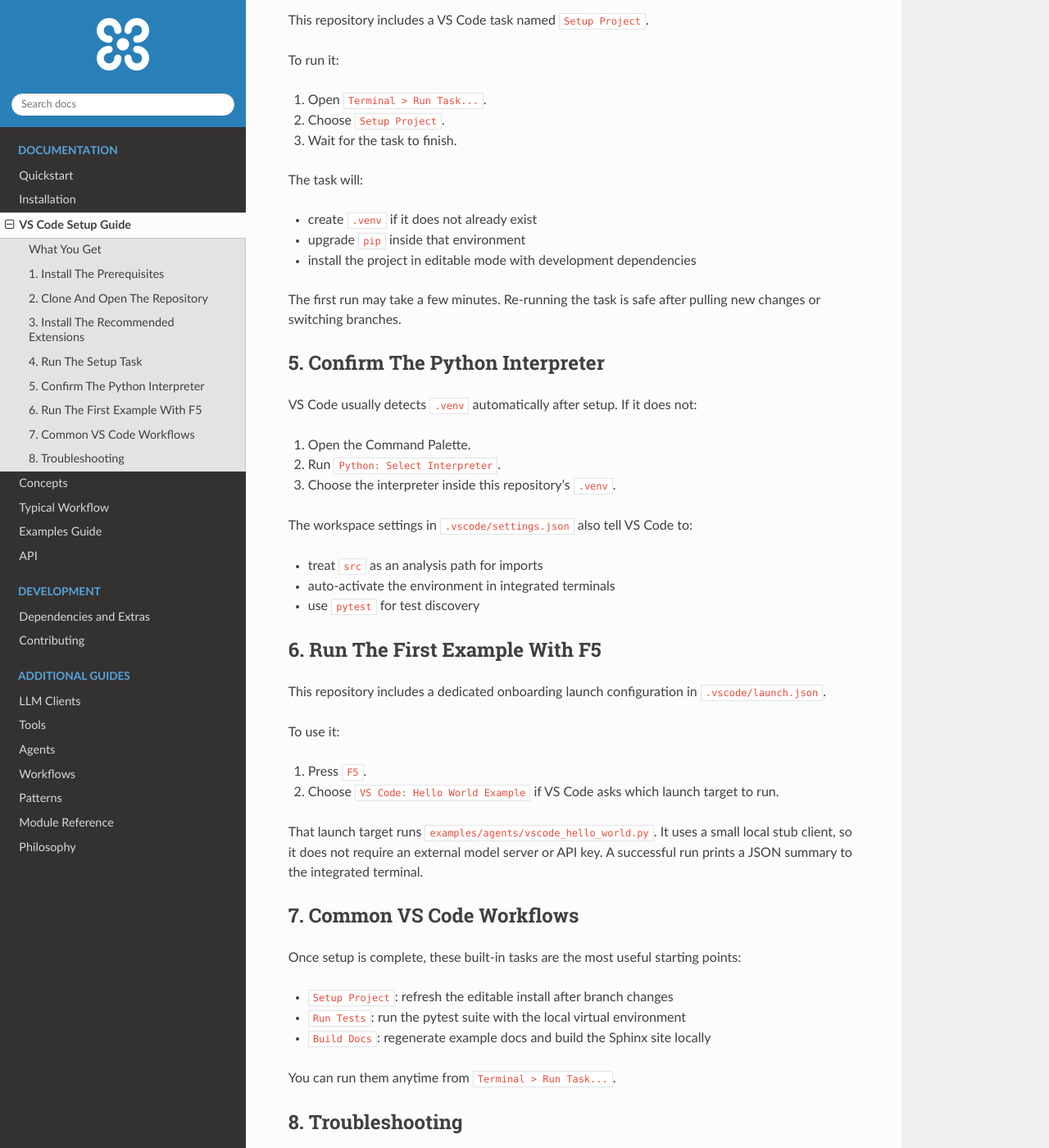
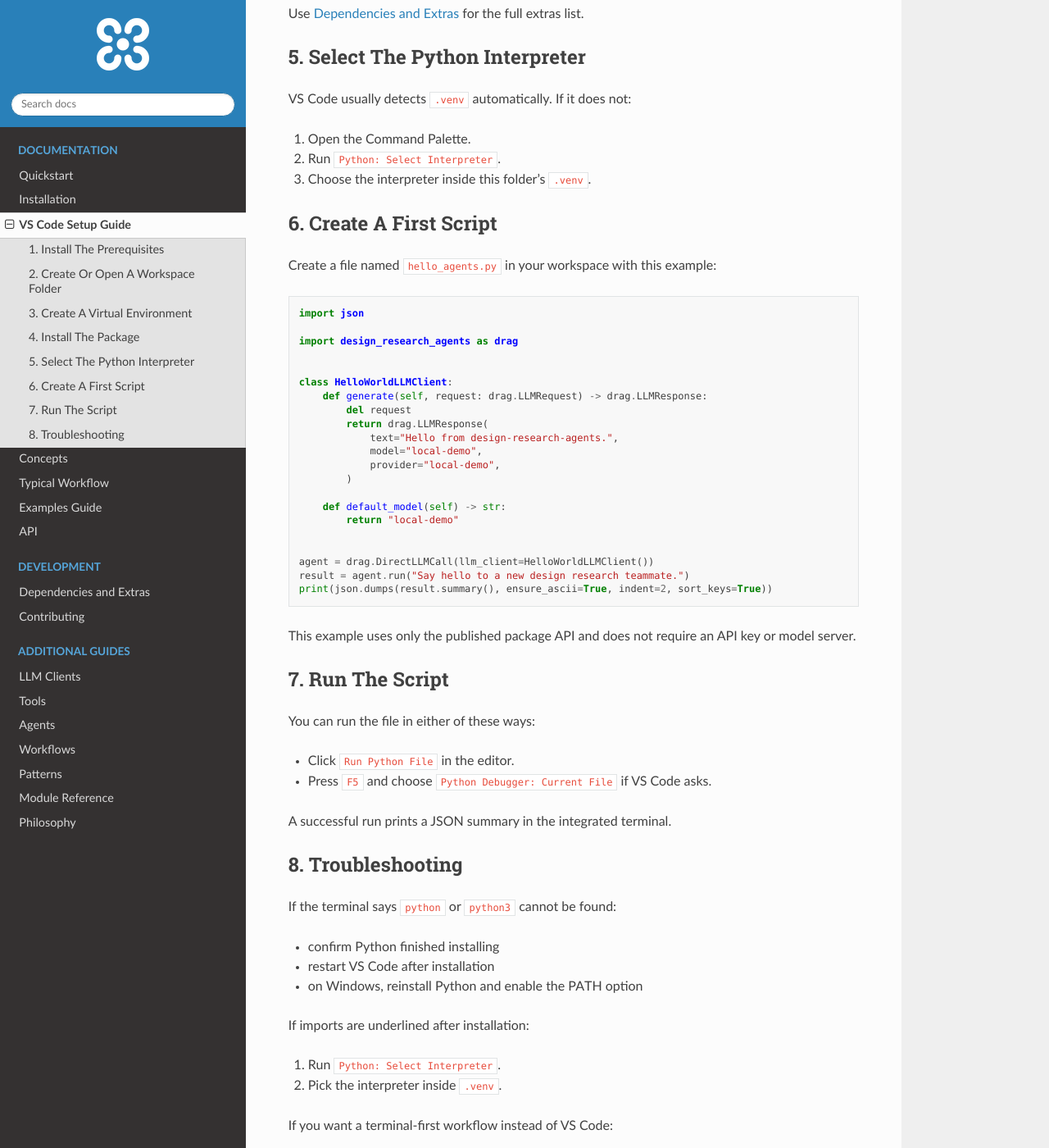
Before and after one commit to cmudrc/design-research-agents, a Sphinx documentation site: the page built from docs/vscode_setup.rst, in a window 1280 px wide and 1400 px high, scrolled down 1493 px. Shown: the whole window at 82% size. Built offline with Sphinx 7.4.7 and the Read the Docs theme 3.1.0, drawn with Linux system fonts in a browser that asks for light colours; some of the changed text lies outside the part shown.

Commit message:
Simplify VS Code setup guide

```diff
--- a/docs/installation.rst
+++ b/docs/installation.rst
@@ -4,8 +4,8 @@ Installation
 VS Code First
 -------------
 
-If you want a guided, editor-first path with extension recommendations, a
-one-click setup task, and an ``F5`` launch target, start with
+If you want a guided, editor-first path for creating a virtual environment,
+installing the published package, and running a first script, start with
 :doc:`vscode_setup`.
 
 Package Install
--- a/docs/quickstart.rst
+++ b/docs/quickstart.rst
@@ -6,9 +6,9 @@ This example shows the shortest meaningful path through
 
 .. note::
 
-   If you want a step-by-step editor workflow with installation, ``.venv``
-   setup, extension recommendations, and a built-in launch configuration, see
-   :doc:`vscode_setup`.
+   If you want a step-by-step editor workflow for creating a virtual
+   environment, installing the published package, and running a first script,
+   see :doc:`vscode_setup`.
 
 1. Install
 ----------
--- a/docs/vscode_setup.rst
+++ b/docs/vscode_setup.rst
@@ -1,146 +1,143 @@
 VS Code Setup Guide
 ===================
 
-This guide is the easiest path for new contributors and non-technical
-researchers. It walks from zero to a working VS Code workspace without assuming
-shell fluency.
-
-What You Get
-------------
-
-After following this page, you will have:
-
-- recommended VS Code extensions installed
-- a local ``.venv`` created for this repository
-- an editable development install of ``design-research-agents``
-- a working ``F5`` launch target for a no-network hello-world example
-- ready-to-use VS Code tasks for setup, tests, and docs
+This guide covers the library-specific steps for using the published
+``design-research-agents`` package in VS Code.
 
 1. Install The Prerequisites
 ----------------------------
 
-Install these three tools first:
+Install VS Code, and make sure you have access to a Python 3.12 or newer
+interpreter.
 
 - `Visual Studio Code <https://code.visualstudio.com/download>`_
-- `Python 3.12 or newer <https://www.python.org/downloads/>`_
-- `Git <https://git-scm.com/downloads>`_
+- `Python 3.12 or newer <https://www.python.org/downloads/>`_ if you do not
+  already have a compatible interpreter
+
+For the editor setup itself, follow the official `Getting Started with Python in
+VS Code <https://code.visualstudio.com/docs/python/python-tutorial/>`_
+tutorial. It covers installing the Python and Pylance extensions, opening a
+folder, selecting an interpreter, and running a Python file in VS Code.
+
+After that, come back here for the package-specific steps below.
 
 Windows note:
 When installing Python, enable the option that adds ``python`` to your
-``PATH``. That makes the VS Code setup task work without extra manual steps.
+``PATH`` so the integrated terminal can find it.
 
-2. Clone And Open The Repository
+2. Create Or Open A Workspace Folder
+------------------------------------
+
+In VS Code, choose ``File > Open Folder...`` and open a folder for your own
+project, such as ``design-research-study``.
+
+You do not need to clone this repository to use the library.
+
+3. Create A Virtual Environment
+-------------------------------
+
+Open ``Terminal > New Terminal`` and create a virtual environment in your
+workspace folder.
+
+On macOS or Linux:
+
+.. code-block:: bash
+
+   python3 -m venv .venv
+   source .venv/bin/activate
+
+On Windows:
+
+.. code-block:: powershell
+
+   python -m venv .venv
+   .\.venv\Scripts\activate
+
+4. Install The Package
+----------------------
+
+With the virtual environment active, run:
+
+.. code-block:: bash
+
+   python -m pip install --upgrade pip
+   pip install design-research-agents
+
+If you want to connect to a specific model backend later, install only the
+extra you need. For example:
+
+.. code-block:: bash
+
+   pip install "design-research-agents[openai]"
+
+Use :doc:`dependencies_and_extras` for the full extras list.
+
+5. Select The Python Interpreter
 --------------------------------
 
-If you prefer a fully visual flow, clone the repository from inside VS Code:
-
-1. Open VS Code.
-2. Open the Command Palette with ``Ctrl+Shift+P`` or ``Cmd+Shift+P``.
-3. Run ``Git: Clone``.
-4. Paste ``https://github.com/cmudrc/design-research-agents.git``.
-5. Choose a local folder.
-6. Click ``Open`` when VS Code offers to open the cloned repository.
-
-If you already cloned the repository another way, use ``File > Open Folder`` and
-open the project root.
-
-3. Install The Recommended Extensions
--------------------------------------
-
-When the repository opens, VS Code should prompt you to install the recommended
-extensions from ``.vscode/extensions.json``.
-
-Accept that prompt. The workspace recommends:
-
-- Python
-- Pylance
-- Ruff
-
-If you dismiss the prompt by accident, open the Extensions panel and install the
-recommended extensions manually.
-
-4. Run The Setup Task
----------------------
-
-This repository includes a VS Code task named ``Setup Project``.
-
-To run it:
-
-1. Open ``Terminal > Run Task...``.
-2. Choose ``Setup Project``.
-3. Wait for the task to finish.
-
-The task will:
-
-- create ``.venv`` if it does not already exist
-- upgrade ``pip`` inside that environment
-- install the project in editable mode with development dependencies
-
-The first run may take a few minutes. Re-running the task is safe after pulling
-new changes or switching branches.
-
-5. Confirm The Python Interpreter
----------------------------------
-
-VS Code usually detects ``.venv`` automatically after setup. If it does not:
+VS Code usually detects ``.venv`` automatically. If it does not:
 
 1. Open the Command Palette.
 2. Run ``Python: Select Interpreter``.
-3. Choose the interpreter inside this repository's ``.venv``.
+3. Choose the interpreter inside this folder's ``.venv``.
 
-The workspace settings in ``.vscode/settings.json`` also tell VS Code to:
+6. Create A First Script
+------------------------
 
-- treat ``src`` as an analysis path for imports
-- auto-activate the environment in integrated terminals
-- use ``pytest`` for test discovery
+Create a file named ``hello_agents.py`` in your workspace with this example:
 
-6. Run The First Example With F5
---------------------------------
+.. code-block:: python
 
-This repository includes a dedicated onboarding launch configuration in
-``.vscode/launch.json``.
+   import json
 
-To use it:
+   import design_research_agents as drag
 
-1. Press ``F5``.
-2. Choose ``VS Code: Hello World Example`` if VS Code asks which launch target to run.
 
-That launch target runs ``examples/agents/vscode_hello_world.py``. It uses a
-small local stub client, so it does not require an external model server or API
-key. A successful run prints a JSON summary to the integrated terminal.
+   class HelloWorldLLMClient:
+       def generate(self, request: drag.LLMRequest) -> drag.LLMResponse:
+           del request
+           return drag.LLMResponse(
+               text="Hello from design-research-agents.",
+               model="local-demo",
+               provider="local-demo",
+           )
 
-7. Common VS Code Workflows
----------------------------
+       def default_model(self) -> str:
+           return "local-demo"
 
-Once setup is complete, these built-in tasks are the most useful starting
-points:
 
-- ``Setup Project``: refresh the editable install after branch changes
-- ``Run Tests``: run the pytest suite with the local virtual environment
-- ``Build Docs``: regenerate example docs and build the Sphinx site locally
+   agent = drag.DirectLLMCall(llm_client=HelloWorldLLMClient())
+   result = agent.run("Say hello to a new design research teammate.")
+   print(json.dumps(result.summary(), ensure_ascii=True, indent=2, sort_keys=True))
 
-You can run them anytime from ``Terminal > Run Task...``.
+This example uses only the published package API and does not require an API key
+or model server.
+
+7. Run The Script
+-----------------
+
+You can run the file in either of these ways:
+
+- Click ``Run Python File`` in the editor.
+- Press ``F5`` and choose ``Python Debugger: Current File`` if VS Code asks.
+
+A successful run prints a JSON summary in the integrated terminal.
 
 8. Troubleshooting
 ------------------
 
-If the setup task says ``python`` or ``python3`` cannot be found:
+If the terminal says ``python`` or ``python3`` cannot be found:
 
 - confirm Python finished installing
 - restart VS Code after installation
 - on Windows, reinstall Python and enable the PATH option
 
-If imports are underlined even after setup:
+If imports are underlined after installation:
 
-1. rerun ``Setup Project``
-2. run ``Python: Select Interpreter``
-3. pick the interpreter inside ``.venv``
+1. Run ``Python: Select Interpreter``.
+2. Pick the interpreter inside ``.venv``.
 
-If debugging fails after switching branches:
-
-- rerun ``Setup Project`` so the editable install matches the checked-out code
-
-If you prefer a terminal-first workflow instead of VS Code:
+If you want a terminal-first workflow instead of VS Code:
 
 - use :doc:`installation`
 - then continue with :doc:`quickstart`
```
Also changed, not shown: README.md (+2 -2 lines).
